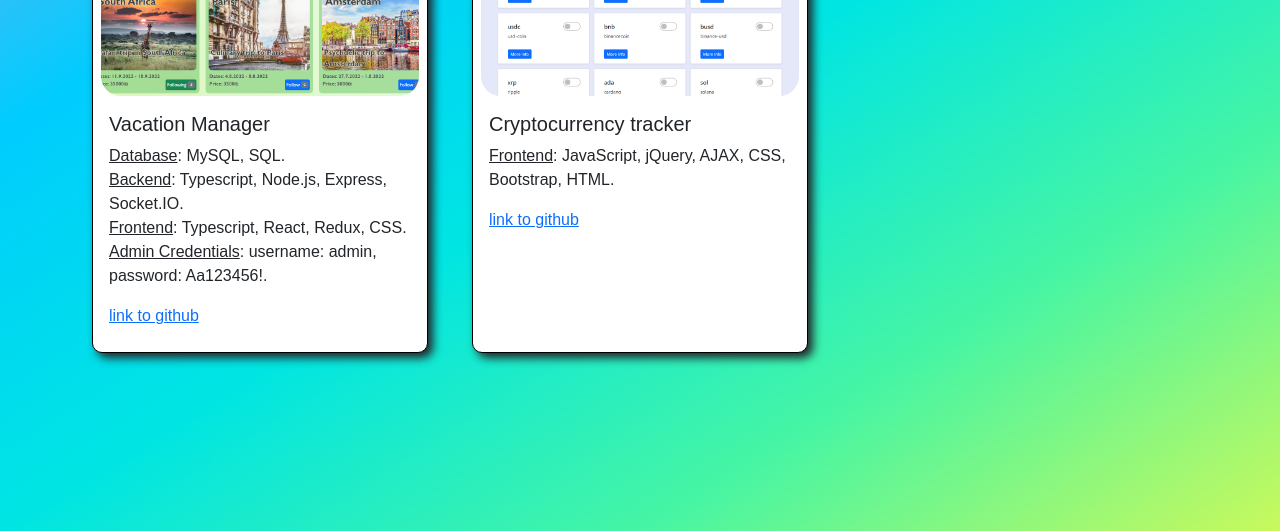
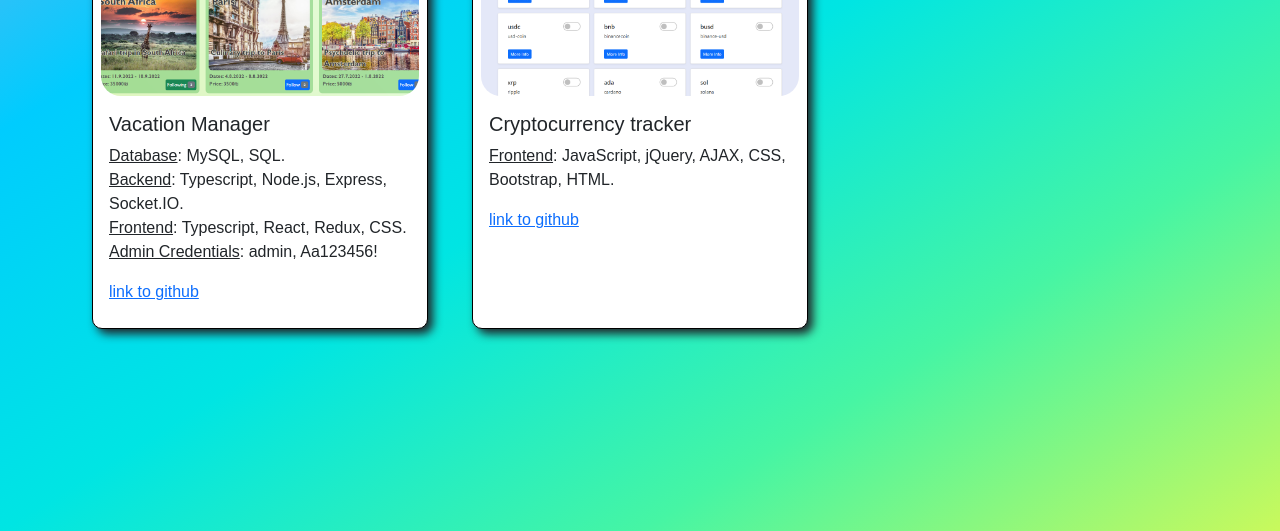
Before and after one commit to marmaromi/Portfolio, a plain HTML site: page index.html in a window 1280 px wide. Shown: the part 269-800 px from the top of the page. Drawn offline with nearby package versions, Linux system fonts and the light colour scheme.

Commit message:
better credentials

```diff
--- a/index.html
+++ b/index.html
@@ -31,7 +31,7 @@
                             <span>Database</span>: MySQL, SQL. <br>
                             <span>Backend</span>: Typescript, Node.js, Express, Socket.IO. <br>
                             <span>Frontend</span>: Typescript, React, Redux, CSS.<br>
-                            <span>Admin Credentials</span>: username: admin, password: Aa123456!. <br>
+                            <span>Admin Credentials</span>: admin, Aa123456!<br>
                         </p>
 
                         <a href="https://github.com/marmaromi/vacation-manager-dev" target="_blank">link to github</a>
```
